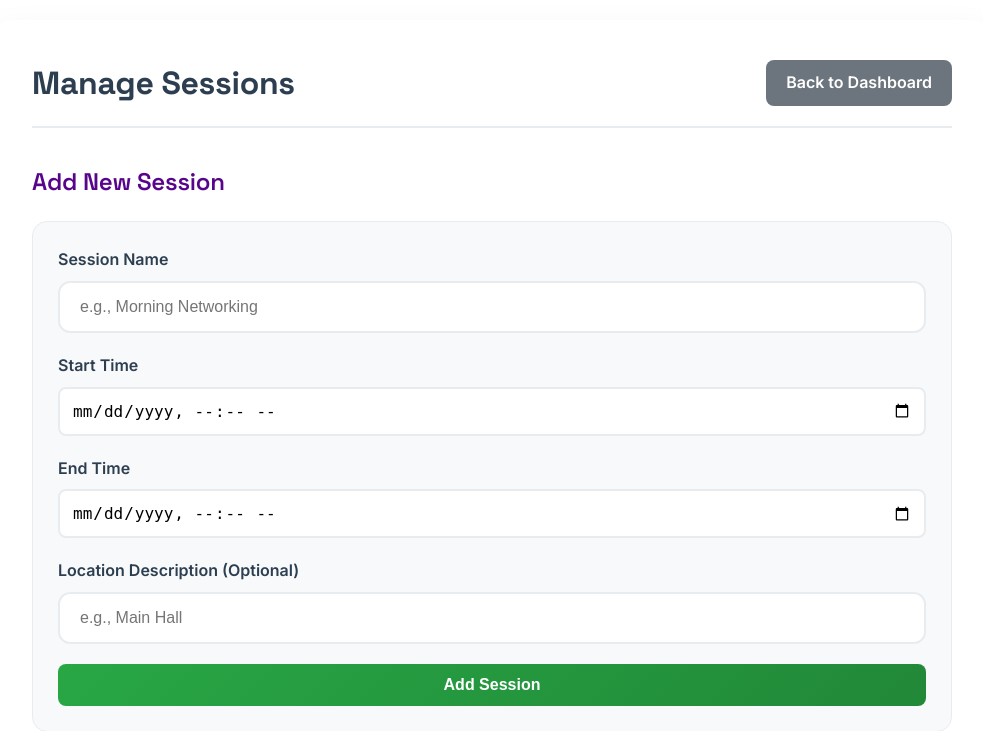
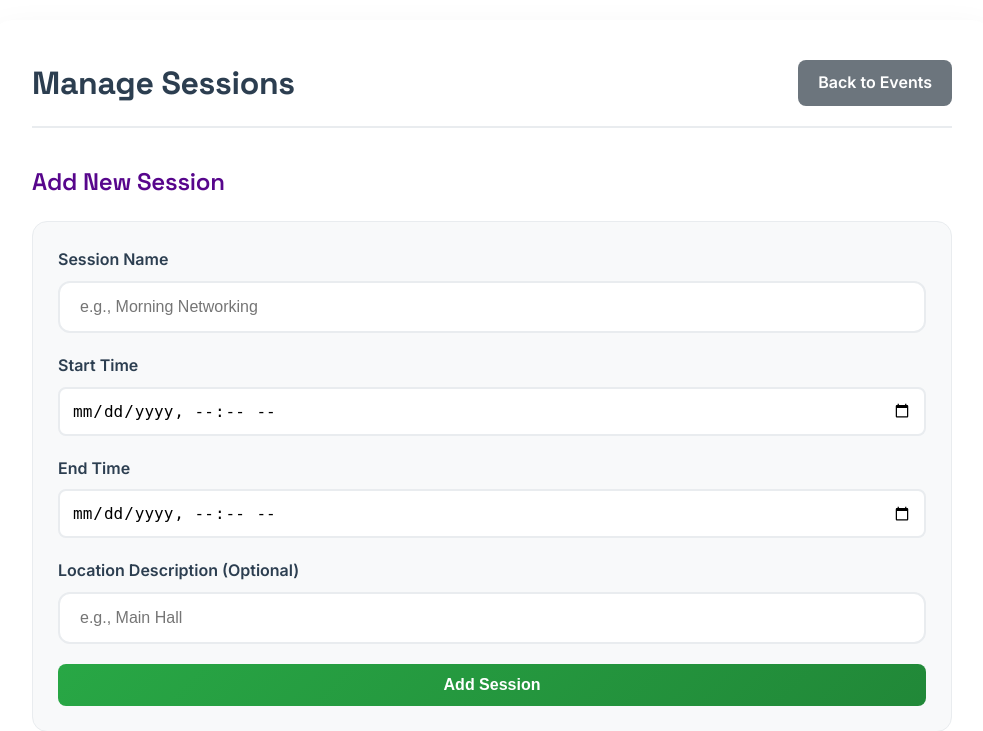
Before and after one commit to Kyrie21323/Capstone, a Flask app: page /event/1/sessions in a window 1280 px wide. Shown: the top 731 px of the page, without its empty margins (148-1131 px from the left). Run offline with Flask 3, Linux system fonts and the light colour scheme; a user stored in the database is signed in.

Commit message:
refactor: Reformat CSS and update back button navigation to admin events in manage_locations and manage_sessions templates.

```diff
--- a/src/templates/event_matching.html
+++ b/src/templates/event_matching.html
@@ -502,8 +502,7 @@
         card.classList.add('card-swipe-left');
 
         const currentUser = cards[currentCardIndex];
-        const eventId = {{ event.id }
-    };
+        const eventId = {{ event.id }};
 
     // Send pass to server
     fetch(`/event/${eventId}/pass/${currentUser.user_id}`, {
@@ -538,8 +537,7 @@
         card.classList.add('card-swipe-right');
 
         const currentUser = cards[currentCardIndex];
-        const eventId = {{ event.id }
-    };
+        const eventId = {{ event.id }};
 
     // Send like to server
     fetch(`/event/${eventId}/like/${currentUser.user_id}`, {
--- a/src/templates/manage_sessions.html
+++ b/src/templates/manage_sessions.html
@@ -12,7 +12,7 @@ padding: 20px;
         background: white;
         padding: 40px;
         border-radius: 20px;
-box-shadow: 0 20px 40px rgba(0,0,0,0.1);
+        box-shadow: 0 20px 40px rgba(0, 0, 0, 0.1);
         max-width: 1000px;
         margin: 0 auto;
     }
@@ -121,7 +121,7 @@ transition: all 0.3s ease;
     }
 
     .session-item:hover {
-box-shadow: 0 5px 15px rgba(0,0,0,0.05);
+        box-shadow: 0 5px 15px rgba(0, 0, 0, 0.05);
         transform: translateY(-2px);
     }
 
@@ -155,6 +155,7 @@ transition: all 0.3s ease;
     .delete-btn:hover {
         background: #c82333;
     }
+
     .alert {
         padding: 15px;
         margin-bottom: 20px;
@@ -186,7 +187,7 @@ border-color: #bee5eb;
 <div class="container">
     <div class="header">
         <h1>Manage Sessions</h1>
-        <a href="{{ url_for('admin.admin_dashboard') }}" class="back-btn">Back to Dashboard</a>
+        <a href="{{ url_for('admin.admin_events') }}" class="back-btn">Back to Events</a>
     </div>
 
     {% with messages = get_flashed_messages(with_categories=true) %}
```
Also changed, not shown: src/templates/manage_locations.html (+4 -3 lines). Lines whose indentation alone changed are shown as unchanged.
